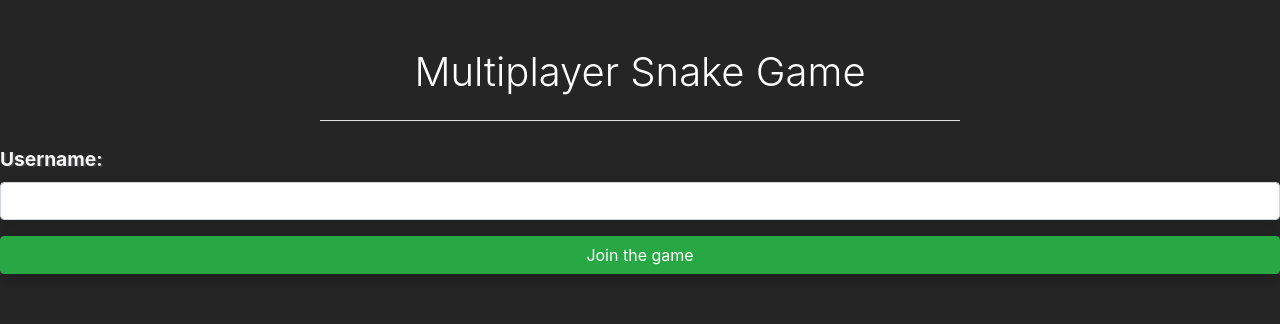
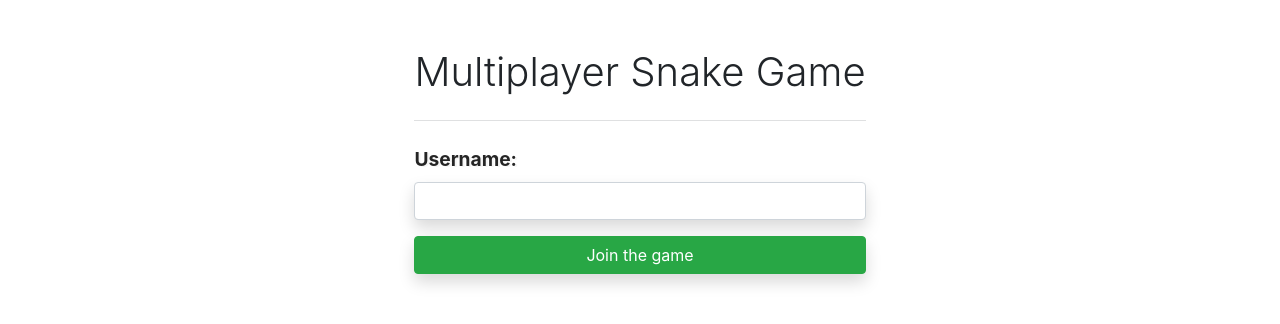
Before and after one commit to NimaAB/Multiplayer_Snake_Game, a website: page public/index.html in a window 1280 px wide. Drawn offline with nearby package versions, Linux system fonts and the light colour scheme; no server answers.

Commit message:
deleted waiting for other players alert and updated styles

```diff
--- a/public/index.html
+++ b/public/index.html
@@ -9,9 +9,9 @@
     <title>Snake Game</title>
 </head>
 <body>
-    <div class="start-container vh-100 vw-100" id="startPage">
-        <h1 class="text-center mt-5 text-white font-weight-light">Multiplayer Snake Game</h1>
-        <hr class="w-50 my-4 bg-light mx-auto">
+    <div class="start-container vh-100 px-5" id="startPage">
+        <h1 class="text-center mt-5 font-weight-light">Multiplayer Snake Game</h1>
+        <hr class="w-100 my-4 bg-light mx-auto">
         <div>
             <div class="form-group">
                 <label for="playerName" class="fs-lbl" >Username:</label>
@@ -33,9 +33,6 @@
                 <a href="index.html" class="btn btn-secondary fs-btn">Home</a>
             </div>
         </div>
-        <div class="alert-box" id="waitingForPlayers">
-            <p class="lead">Waiting for another player...</p>
-        </div>
         <div class="alert-box" id="tooManyPlayers">
             <p class="lead">Max number of players reached!</p>
         </div>
--- a/public/js/client.js
+++ b/public/js/client.js
@@ -54,10 +54,6 @@
     gameOverElement.style.display = "flex";
 })
 
-socket.on('waiting_for_players', () => {
-    waitingForPlayers.style.display = 'flex';
-});
-
 socket.on('too_many_players', () => {
     tooManyPlayers.style.display = 'flex';
 });
--- a/public/style.css
+++ b/public/style.css
@@ -15,7 +15,7 @@
 }
 
 .start-container{
-    background-color: #252525;
+    background-color: white;
 
 }
 
@@ -77,8 +77,8 @@
 .fs-lbl{
     font-weight: bold;
     font-size: 1.2rem;
-    color: whitesmoke;
-    text-shadow: 2px 1px #3e3d3f;
+    color: #252525;
+    text-shadow: 2px 1px whitesmoke;
 }
 .fs-btn{
     font-weight: bold;
```
